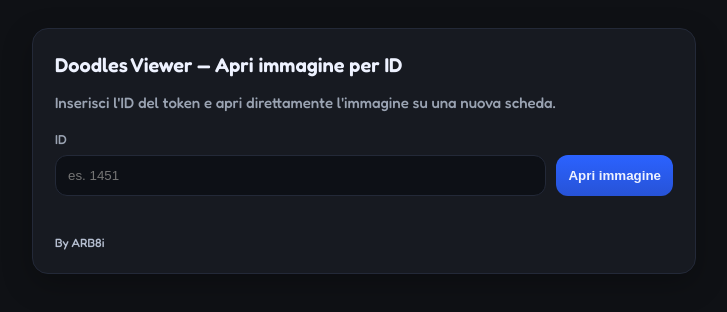
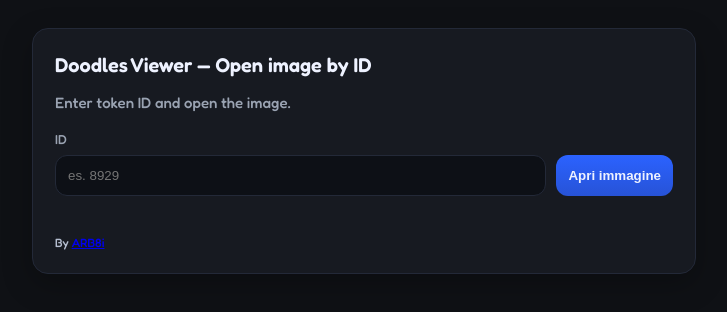
Before and after one commit to robottiandrea/Doodles-Viewer, a plain HTML site: page index.html in a window 1280 px wide. Shown: the whole page, without its empty margins (276-1003 px from the left). Drawn offline with Linux system fonts and the light colour scheme.

Commit message:
Update index.html

```diff
--- a/index.html
+++ b/index.html
@@ -30,16 +30,18 @@
 <body>
   <main class="wrap">
     <section class="card">
-      <h1>Doodles Viewer — Apri immagine per ID</h1>
-      <p class="muted">Inserisci l'ID del token e apri direttamente l'immagine su una nuova scheda.</p>
+      <h1>Doodles Viewer — Open image by ID</h1>
+      <p class="muted">Enter token ID and open the image.</p>
 
       <label for="tokenId">ID</label>
       <div class="row">
-        <input id="tokenId" type="number" inputmode="numeric" min="1" placeholder="es. 1451" />
+        <input id="tokenId" type="number" inputmode="numeric" min="1" placeholder="es. 8929" />
         <button id="go" class="btn">Apri immagine</button>
       </div>
       <div id="status" class="status"></div>
-      <div class="hint">By ARB8i</div>
+      <div class="hint">
+        By <a href="https://x.com/robottiandrea" target="_blank" rel="noopener">ARB8i</a>
+      </div>
     </section>
   </main>
 
```
